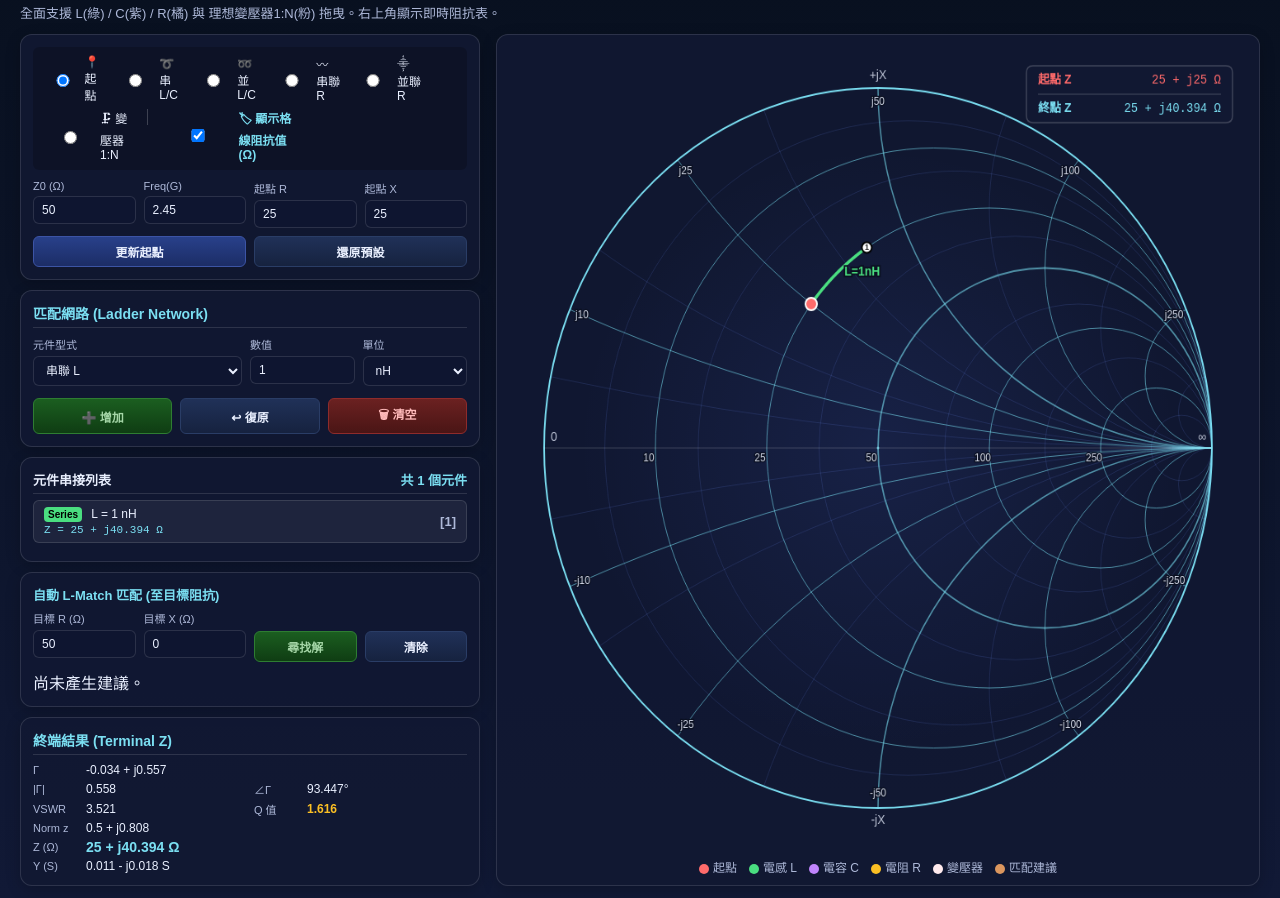
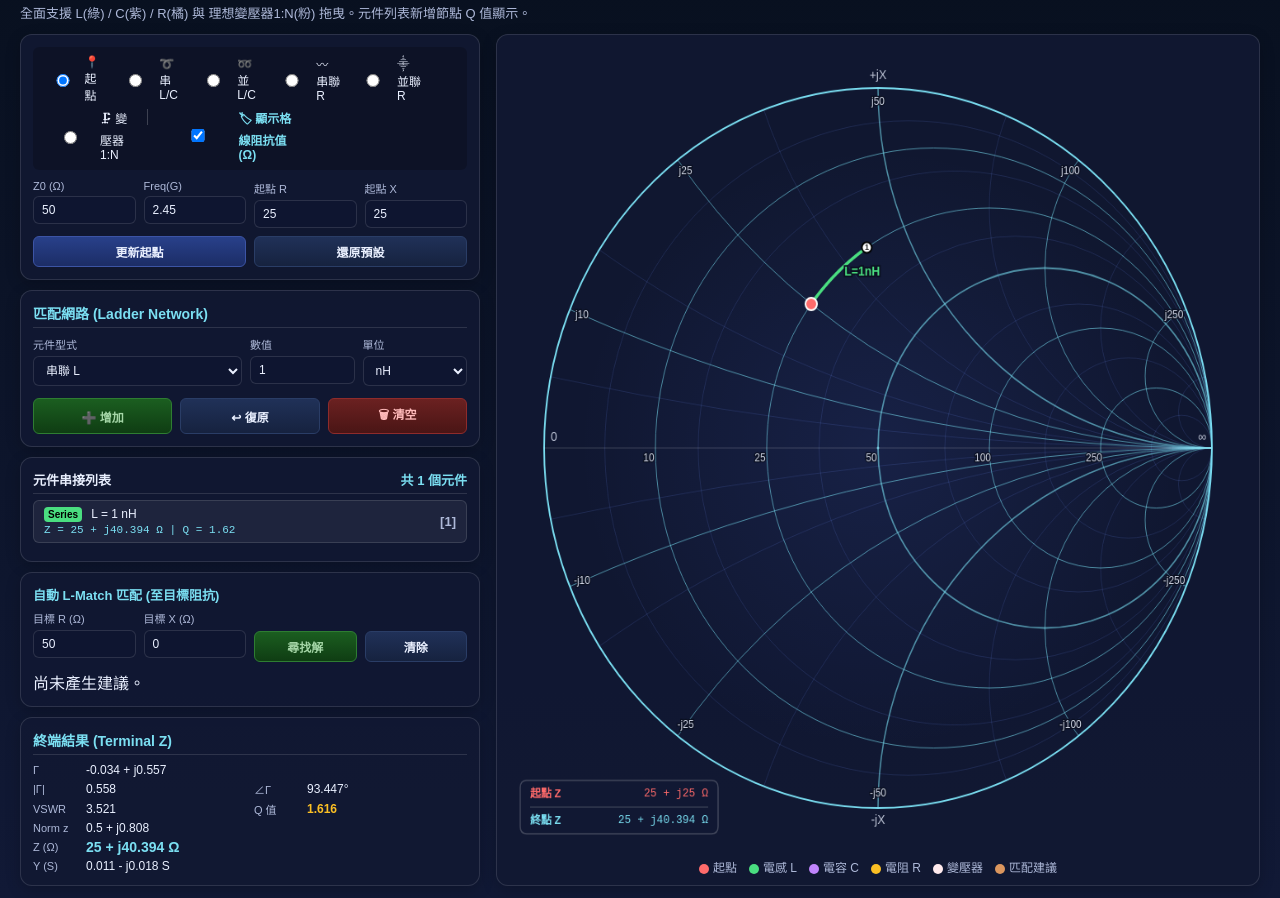
Before and after one commit to ethannioh/Smith_v1, a plain HTML site: page index.html in a window 1280 px wide. Both pictures are taken after a click on the button "➕ 增加". Shown: the part 39-937 px from the top of the page. Drawn offline with Linux system fonts and the light colour scheme.

Commit message:
Update index.html

```diff
--- a/index.html
+++ b/index.html
@@ -160,7 +160,7 @@
 <body>
   <div class="wrap">
     <h1>Compact L-Match & Smith Chart Tool</h1>
-    <div class="sub">全面支援 L(綠) / C(紫) / R(橘) 與 理想變壓器1:N(粉) 拖曳。右上角顯示即時阻抗表。</div>
+    <div class="sub">全面支援 L(綠) / C(紫) / R(橘) 與 理想變壓器1:N(粉) 拖曳。元件列表新增節點 Q 值顯示。</div>
 
     <div class="layout">
       <div class="left-panel">
@@ -464,7 +464,8 @@
       else if (type.endsWith('R')) compStr = 'R';
       else if (type === 'transformer') compStr = '1:N';
 
-      const desc = type === 'transformer' ? `N = ${fmt(value, 3)}` : `${compStr} = ${fmt(value, 3)} ${unit}`;
+      // 預覽標籤四捨五入到 2 位
+      const desc = type === 'transformer' ? `N = ${fmt(value, 2)}` : `${compStr} = ${fmt(value, 2)} ${unit}`;
 
       return { ...move, type, valSI, unit, value, kindStr, desc };
     }
@@ -519,7 +520,17 @@
             const zNorm = gammaToZNorm(c.gamma1);
             const Z = { re: zNorm.re * z0, im: zNorm.im * z0 };
             const sign = Z.im >= 0 ? '+' : '-';
-            const zStr = `Z = ${fmt(Z.re, 3)} ${sign} j${fmt(Math.abs(Z.im), 3)} Ω`;
+
+            // 計算 Q 值
+            let Q = 0;
+            if (Math.abs(Z.re) > 1e-9) {
+                Q = Math.abs(Z.im) / Math.abs(Z.re);
+            } else if (Math.abs(Z.im) > 1e-9) {
+                Q = Infinity;
+            }
+            const qStr = Number.isFinite(Q) ? fmt(Q, 2) : '∞';
+
+            const zStr = `Z = ${fmt(Z.re, 3)} ${sign} j${fmt(Math.abs(Z.im), 3)} Ω | Q = ${qStr}`;
 
             li.innerHTML = `
               <div style="display:flex; flex-direction:column; gap:2px;">
@@ -550,10 +561,10 @@
       const prefix = kind === 'Series' ? '串聯' : '並聯';
       if (kind === 'Series') {
           const X = val * z0;
-          return X > 0 ? `${prefix} L=${fmt((X/w)*1e9, 3)}nH` : `${prefix} C=${fmt((-1/(w*X))*1e12, 3)}pF`;
+          return X > 0 ? `${prefix} L=${fmt((X/w)*1e9, 2)}nH` : `${prefix} C=${fmt((-1/(w*X))*1e12, 2)}pF`;
       } else {
           const B = val / z0;
-          return B > 0 ? `${prefix} C=${fmt((B/w)*1e12, 3)}pF` : `${prefix} L=${fmt((-1/(w*B))*1e9, 3)}nH`;
+          return B > 0 ? `${prefix} C=${fmt((B/w)*1e12, 2)}pF` : `${prefix} L=${fmt((-1/(w*B))*1e9, 2)}nH`;
       }
     }
 
@@ -760,11 +771,11 @@
 
         let labelStr = '';
         if (comp.type === 'transformer') {
-            labelStr = `N=${fmt(comp.value, 2)}`;
+            labelStr = `N=${fmt(comp.value, 2)}`; // 四捨五入到 2 位
         } else {
             let compStr = comp.type.endsWith('L') ? 'L' : (comp.type.endsWith('C') ? 'C' : 'R');
             let unitStr = comp.unit === 'ohm' ? 'Ω' : (comp.unit === 'kOhm' ? 'kΩ' : comp.unit);
-            labelStr = `${compStr}=${fmt(comp.value, 2)}${unitStr}`;
+            labelStr = `${compStr}=${fmt(comp.value, 2)}${unitStr}`; // 四捨五入到 2 位
         }
 
         ctx.save();
@@ -884,7 +895,7 @@
       drawChainAndPreview();
       drawBasePoint();
 
-      // 繪製起點與終點的實際阻抗值標籤 (表格)
+      // 繪製左下角的起點與終點阻抗資訊表
       const z0 = Math.max(1e-12, parseFloat(z0El.value) || 50);
       const activeGamma = elementPreview ? elementPreview.gamma1 : getEffectiveGamma();
 
@@ -897,13 +908,12 @@
       const endText = fmtComplex(eZ, 'Ω');
 
       ctx.save();
-      const boxW = 250;
-      const boxH = 64;
-      const padding = 14;
-      const bx = W - boxW - 20;
-      const by = 20;
+      const boxW = 240;
+      const boxH = 60;
+      const padding = 12;
+      const bx = 16;
+      const by = H - boxH - 16;
 
-      // 繪製半透明圓角背景
       ctx.fillStyle = 'rgba(18, 25, 51, 0.9)';
       ctx.strokeStyle = 'rgba(255, 255, 255, 0.2)';
       ctx.lineWidth = 1.5;
@@ -920,11 +930,9 @@
       ctx.lineTo(bx, by + r);
       ctx.quadraticCurveTo(bx, by, bx + r, by);
       ctx.closePath();
-
       ctx.fill();
       ctx.stroke();
 
-      // 分隔線
       ctx.beginPath();
       ctx.moveTo(bx + padding, by + boxH/2);
       ctx.lineTo(bx + boxW - padding, by + boxH/2);
@@ -933,21 +941,19 @@
 
       ctx.textBaseline = 'middle';
 
-      // 起點
-      ctx.font = 'bold 14px Arial';
+      ctx.font = 'bold 13px Arial';
       ctx.textAlign = 'left';
       ctx.fillStyle = '#ff6b6b';
       ctx.fillText('起點 Z', bx + padding, by + boxH/4);
-      ctx.font = '14px monospace';
+      ctx.font = '13px monospace';
       ctx.textAlign = 'right';
       ctx.fillText(startText, bx + boxW - padding, by + boxH/4);
 
-      // 終點
-      ctx.font = 'bold 14px Arial';
+      ctx.font = 'bold 13px Arial';
       ctx.textAlign = 'left';
       ctx.fillStyle = '#7bdff2';
       ctx.fillText('終點 Z', bx + padding, by + boxH * 3/4);
-      ctx.font = '14px monospace';
+      ctx.font = '13px monospace';
       ctx.textAlign = 'right';
       ctx.fillText(endText, bx + boxW - padding, by + boxH * 3/4);
 
@@ -972,7 +978,7 @@
 
       let Q = 0;
       if (Math.abs(Z.re) > 1e-9) {
-          Q = Math.abs(Z.im) / Z.re;
+          Q = Math.abs(Z.im) / Math.abs(Z.re);
       } else if (Math.abs(Z.im) > 1e-9) {
           Q = Infinity;
       }
```
